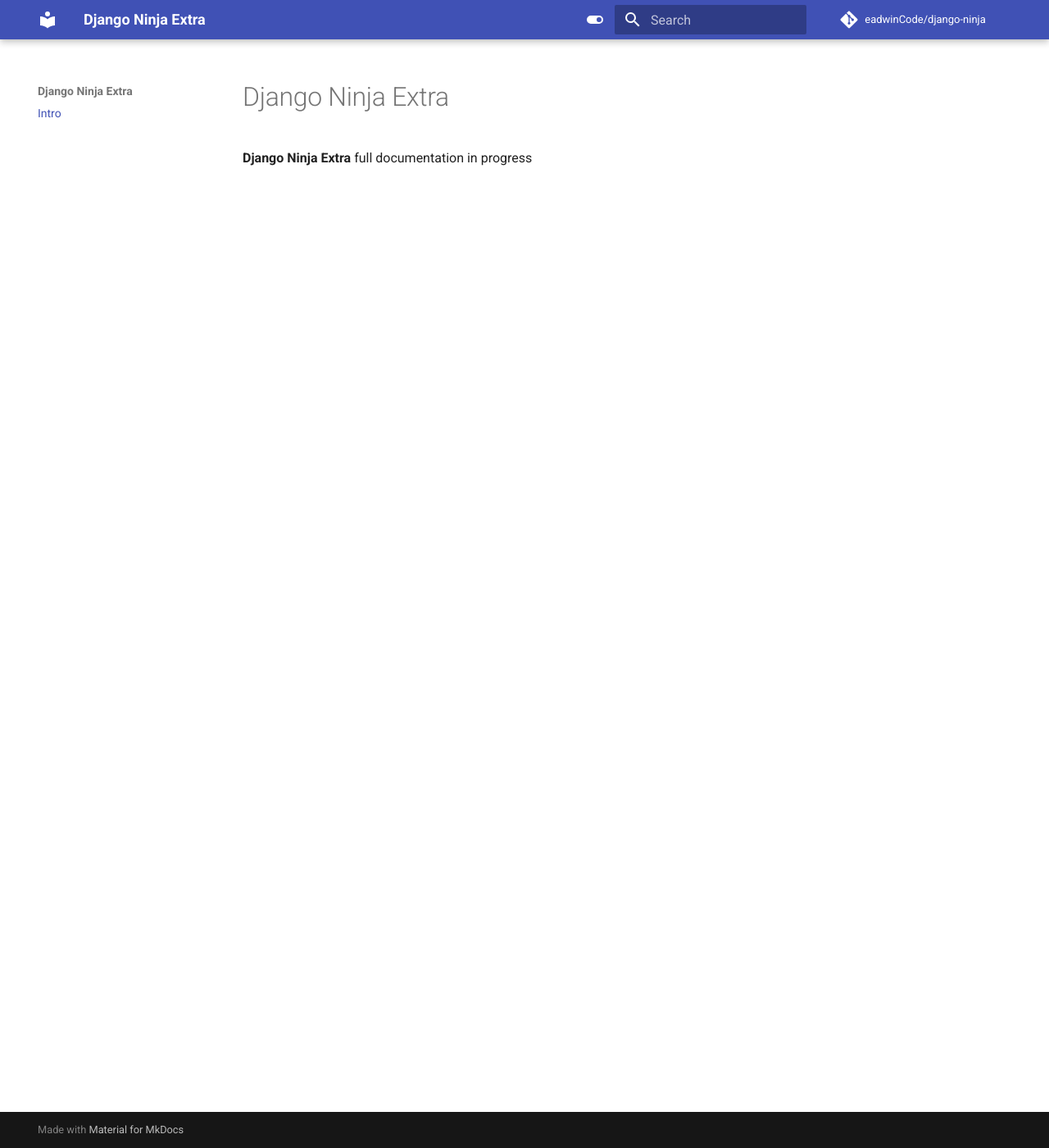
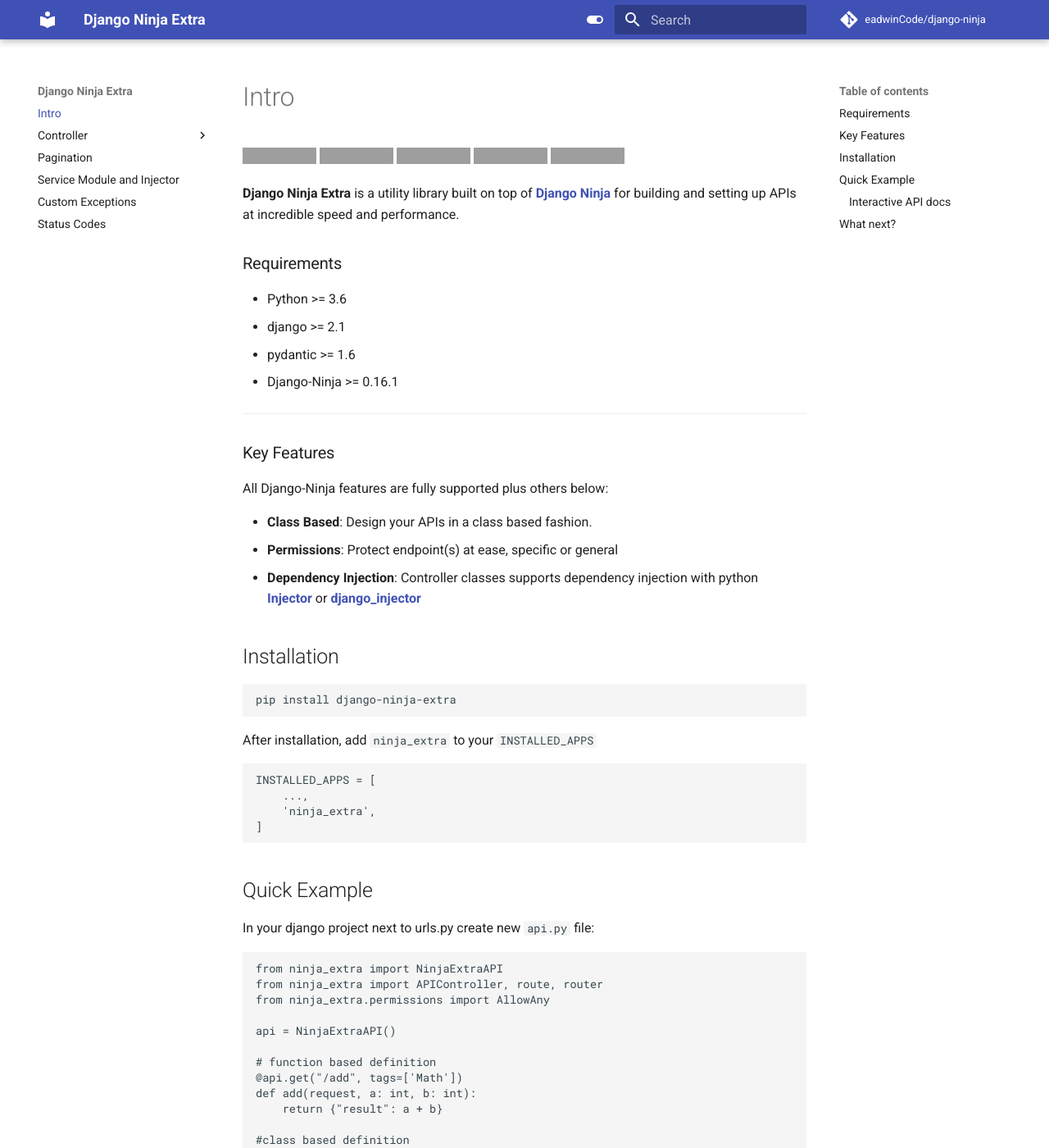
Before and after one commit to eadwinCode/django-ninja-extra, an MkDocs documentation site: the page built from docs/docs/index.md, in a window 1280 px wide and 1400 px high. Shown: the whole window at 82% size. Built offline with MkDocs 1.6.1 and Material for MkDocs 9.7.7, drawn with Linux system fonts in a browser that asks for light colours; comment, search, counter and statistics services are not loaded; some of the changed text lies outside the part shown; grey boxes are pictures that could not be loaded.

Commit message:
documentation in progress

````diff
--- a/docs/docs/index.md
+++ b/docs/docs/index.md
@@ -1,3 +1,101 @@
-# Django Ninja Extra
+![Test](https://github.com/eadwinCode/django-ninja-jwt/workflows/Test/badge.svg)
+[![PyPI version](https://badge.fury.io/py/django-ninja-extra.svg)](https://badge.fury.io/py/django-ninja-jwt)
+[![PyPI version](https://img.shields.io/pypi/v/django-ninja-extra.svg)](https://pypi.python.org/pypi/django-ninja-extra)
+[![PyPI version](https://img.shields.io/pypi/pyversions/django-ninja-extra.svg)](https://pypi.python.org/pypi/django-ninja-extra)
+[![PyPI version](https://img.shields.io/pypi/djversions/django-ninja-extra.svg)](https://pypi.python.org/pypi/django-ninja-extra)
 
-**Django Ninja Extra** full documentation in progress
+**Django Ninja Extra** is a utility library built on top of [**Django Ninja**](https://django-ninja.rest-framework.com) for building and setting up APIs at incredible speed and performance.
+
+### Requirements
+- Python >= 3.6
+- django >= 2.1
+- pydantic >= 1.6
+- Django-Ninja >= 0.16.1
+
+---
+
+### Key Features
+All Django-Ninja features are fully supported plus others below:
+
+- **Class Based**: Design your APIs in a class based fashion.
+- **Permissions**: Protect endpoint(s) at ease, specific or general
+- **Dependency Injection**: Controller classes supports dependency injection with python [**Injector** ](https://injector.readthedocs.io/en/latest/) or [**django_injector**](https://github.com/blubber/django_injector)
+
+
+## Installation
+
+```
+pip install django-ninja-extra
+```
+After installation, add `ninja_extra` to your `INSTALLED_APPS`
+
+```Python
+INSTALLED_APPS = [
+    ...,
+    'ninja_extra',
+]
+```
+
+## Quick Example
+
+In your django project next to urls.py create new `api.py` file:
+
+```Python
+from ninja_extra import NinjaExtraAPI
+from ninja_extra import APIController, route, router
+from ninja_extra.permissions import AllowAny
+
+api = NinjaExtraAPI()
+
+# function based definition
+@api.get("/add", tags=['Math'])
+def add(request, a: int, b: int):
+    return {"result": a + b}
+
+#class based definition
+@router('', tags=['Math'], permissions=[AllowAny])
+class MyController(APIController):
+
+    @route.get('/subtract',)
+    def subtract(self, a: int, b: int):
+        """Subtracts a from b"""
+        return {"result": a - b}
+
+    @route.get('/divide',)
+    def divide(self, a: int, b: int):
+        """Divides a by b"""
+        return {"result": a / b}
+
+    @route.get('/multiple',)
+    def multiple(self, a: int, b: int):
+        """Multiples a with b"""
+        return {"result": a * b}
+
+api.register_controllers(
+    MyController
+)
+```
+
+Now go to `urls.py` and add the following:
+
+```Python hl_lines="3 7"
+...
+from .api import api
+
+urlpatterns = [
+    path("admin/", admin.site.urls),
+    path("api/", api.urls),  # <---------- !
+]
+```
+
+### Interactive API docs
+
+Now go to <a href="http://127.0.0.1:8000/api/docs" target="_blank">http://127.0.0.1:8000/api/docs </a>
+
+You will see the automatic interactive API documentation (provided by <a href="https://github.com/swagger-api/swagger-ui" target="_blank">Swagger UI</a>):
+
+![Swagger UI](docs/images/ui_swagger_preview_readme.gif)
+## What next?
+
+- Full documentation here - Still in progress
+- To support this project, please give star it on Github
--- a/docs/mkdocs.yml
+++ b/docs/mkdocs.yml
@@ -29,3 +29,11 @@
     repo: fontawesome/brands/git-alt
 nav:
 - Intro: index.md
+- Controller:
+    - APIController: api_controller.md
+    - Controller Router: controller_router.md
+    - Controller Permission: controller_permission.md
+- Pagination: pagination.md
+- Service Module and Injector: service_module_injector.md
+- Custom Exceptions: custom_exception.md
+- Status Codes: status_code.md
````
Also changed, not shown: docs/docs/tutorial/api_controller.md (added, +76 -0 lines), docs/docs/tutorial/controller_permission.md (added, +3 -0 lines), docs/docs/tutorial/controller_router.md (added, +3 -0 lines), docs/docs/tutorial/custom_exception.md (added, +3 -0 lines), docs/docs/tutorial/index.md (added, +116 -0 lines), docs/docs/tutorial/pagination.md (added, +3 -0 lines), docs/docs/tutorial/service_module_injector.md (added, +3 -0 lines), docs/docs/tutorial/status_code.md (added, +3 -0 lines), docs/docs/tutorial/authentication.md (added), docs/docs/tutorial/body_request.md (added), docs/docs/tutorial/file_upload.md (added), docs/docs/tutorial/form_data.md (added), docs/docs/tutorial/path_parameter.md (added), docs/docs/tutorial/query_parameter.md (added), 3 more files, 1 other file.
